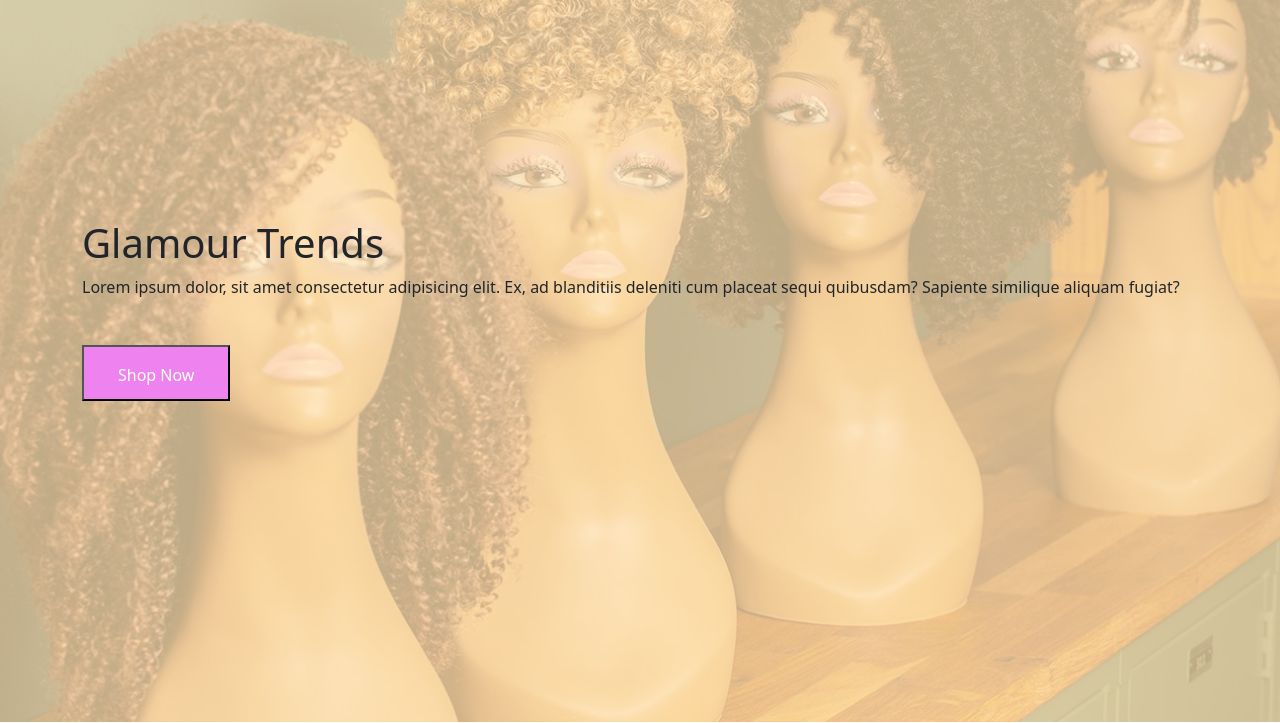
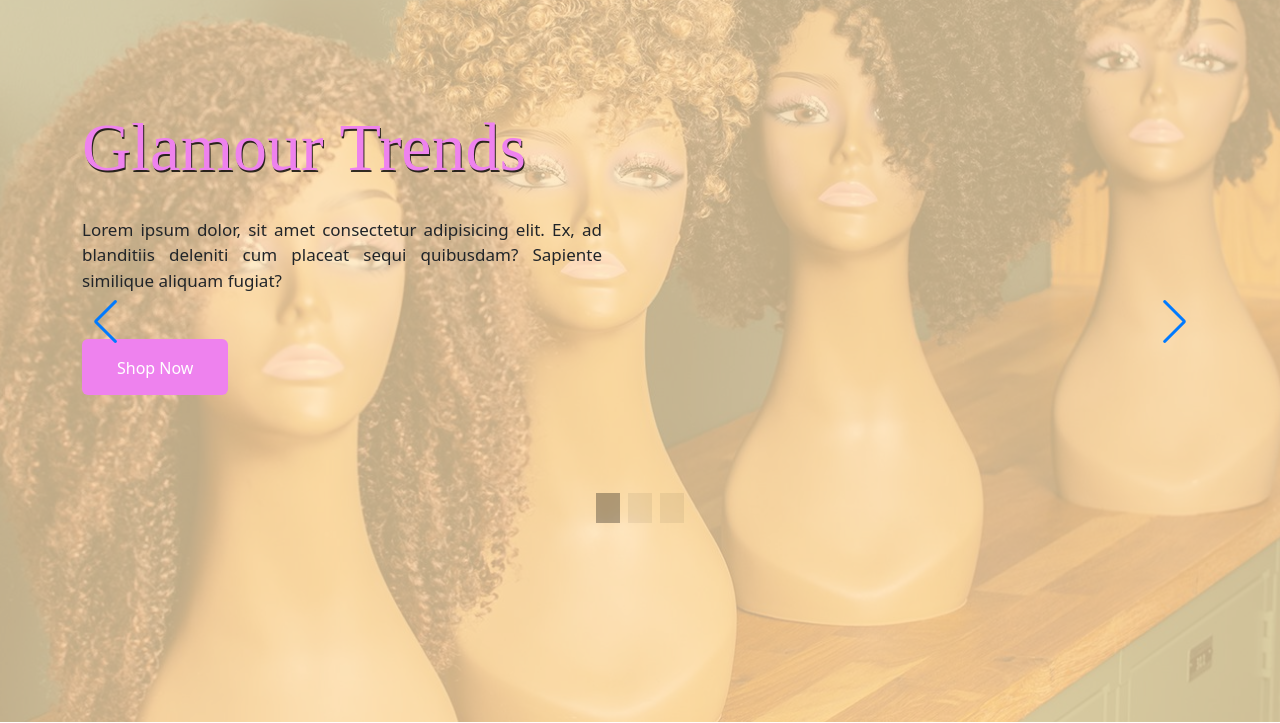
Before and after one commit to nanagyasi/CandyTrendz, a website: page index.html in a window 1280 px wide. Shown: the part 78-801 px from the top of the page. Drawn offline with nearby package versions, Linux system fonts and the light colour scheme.

Commit message:
Js Include

```diff
--- a/assets/css/style.css
+++ b/assets/css/style.css
@@ -74,20 +74,52 @@ a {
     position: relative;
     height: 56px;
     font-size: 16px;
+    font-weight: 500;
     background-color: #ee82ee;
     display: inline-block;
     color: #ffffff;
     transition: 0.3s;
     text-align: center;
+    cursor: pointer;
 }
 
 .vdBtn:hover {
     color: #ee82ee;
     background-color: #EEE3D4;
     font-weight: 600;
-    padding: 0 30;
+    padding: 0 34;
     box-shadow: 2px 2px rgba(0, 0, 0, 0.31);
     border-radius: 6px;
+}
+
+.swiper {
+    height: 430px;
+}
+
+.swiper .slide h1 {
+    font-size: 68px;
+    font-family: serif;
+    padding-bottom: 20px;
+}
+
+.swiper .slide span {
+    color: #ee82ee;
+    text-shadow: rgba(0, 0, 0, 0.808) 1px 2px;
+}
+
+.swiper .slide p {
+    font-size: 17px;
+    width: 520px;
+    text-align: justify;
+
+}
+
+.swiper .swiper-pagination-bullet {
+    padding: 12px;
+    border-radius: 0;
+    height: 30px;
+    text-align: center;
+    background: rgba(0, 0, 0, 0.3);
 }
 
 .header {
--- /dev/null
+++ b/assets/js/script.js
@@ -0,0 +1,12 @@
+var swiper = new Swiper(".mySwiper", {
+    cssMode: true,
+    navigation: {
+        nextE1: ".swiper-button-next",
+        prevE1: ".swiper-button-prev",
+    },
+    pagination: {
+        el: ".swiper-pagination",
+    },
+    mousewheel: true,
+    keyboard: true,
+});
--- a/index.html
+++ b/index.html
@@ -75,24 +75,27 @@
         <div class="container">
               <div class="swiper mySwiper">
                 <div class="swiper-wrapper">
-                  <div class="swiper-slide">
+                  <div class="swiper-slide slide">
                     <h1><span>Glamour Trends</span></h1>
                     <p>Lorem ipsum dolor, sit amet consectetur adipisicing elit. Ex, ad blanditiis deleniti cum placeat sequi quibusdam? Sapiente similique aliquam fugiat?</p>
-                    <button class="vdBtn">Shop Now</button>
+                    <button class="vdBtn btn">Shop Now</button>
                   </div>
 
-                  <div class="swiper-slide">
+                  <div class="swiper-slide slide">
                     <h1><span>Glamour Trends</span></h1>
                     <p>Lorem ipsum dolor, sit amet consectetur adipisicing elit. Ex, ad blanditiis deleniti cum placeat sequi quibusdam? Sapiente similique aliquam fugiat?</p>
-                    <button class="vdBtn">Shop Now</button>
+                    <button class="vdBtn btn">Shop Now</button>
                   </div>
 
-                  <div class="swiper-slide">
+                  <div class="swiper-slide slide">
                     <h1><span>Glamour Trends</span></h1>
                     <p>Lorem ipsum dolor, sit amet consectetur adipisicing elit. Ex, ad blanditiis deleniti cum placeat sequi quibusdam? Sapiente similique aliquam fugiat?</p>
-                    <button class="vdBtn">Shop Now</button>
+                    <button class="vdBtn btn">Shop Now</button>
                   </div>
                 </div>
+                <div class="swiper-button-next"></div>
+                <div class="swiper-button-prev"></div>
+                <div class="swiper-pagination"></div>
               </div>
         </div>
     </section>
@@ -162,6 +165,7 @@
 
     <script src="assets/js/jquery-3.7.1.js"></script>
     <script src="node_modules/swiper/swiper-bundle.min.js"></script>
+    <script src="assets/js/script.js"></script>
     <script src="assets/js/bootstrap.bundle.min.js"></script>
 
     <script type="text/javascript">
```
